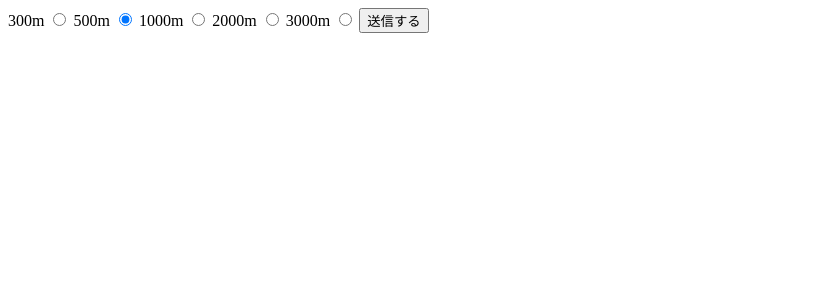
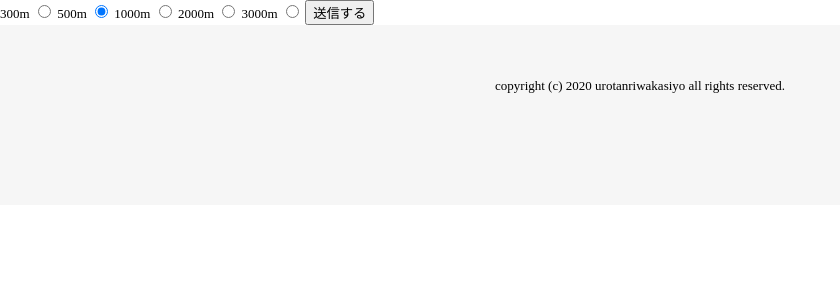
Before and after one commit to ry-2456/Restaurant_Searcher_Using_Gurunabi_API, a Flask app: page /gnavi in a window 1280 px wide. Shown: the top 300 px of the page, without its empty margins (0-840 px from the left). Run offline with Flask 2, Linux system fonts and the light colour scheme; parts of the project's set-up code (start-up, migrations or seed data) failed here and were passed over.

Commit message:
[add]Add rought footer
とりあえずのfooterを追加した

```diff
--- /dev/null
+++ b/rest_searcher/static/css/footer.css
@@ -0,0 +1,7 @@
+footer {
+  width: 100%;
+  height: 100px;
+  text-align: center;
+  padding: 40px 0px;
+  background-color: #f6f6f6;
+}
--- /dev/null
+++ b/rest_searcher/static/css/main.css
@@ -0,0 +1,4 @@
+body {
+  margin: 0;
+  font-size: 13px;
+}
--- a/rest_searcher/templates/layout.html
+++ b/rest_searcher/templates/layout.html
@@ -1,13 +1,27 @@
 <!DOCTYPE html>
 <html>
   <head>
-  <title>{{ title }}</title>
-  <script src="{{ url_for('static', filename='js/jquery-3.5.1.min.js') }}"></script>
-  <script src="{{ url_for('static', filename='js/get-current-position.js') }}" type="text/javascript"></script>
+    <title>{{ title }}</title>
+    <link rel="stylesheet" href="{{ url_for('static', filename='css/header.css') }}">
+    <link rel="stylesheet" href="{{ url_for('static', filename='css/footer.css') }}">
+    <link rel="stylesheet" href="{{ url_for('static', filename='css/main.css') }}">
+    <!-- jQueryの読み込み -->
+    <script src="{{ url_for('static', filename='js/jquery-3.5.1.min.js') }}"></script>
+    <!-- 現在位置を取得するjsの読み込み -->
+    <script src="{{ url_for('static', filename='js/get-current-position.js') }}" type="text/javascript"></script>
   </head>
 
   <body>
+  <header>
+  </header>
+
+
     {% block body %}
     {% endblock %}
+
+  <footer>
+    <p>copyright (c) 2020 urotanriwakasiyo all rights reserved.</p>
+  </footer>
+
   </body>
 </html>
```
Also changed, not shown: rest_searcher/static/css/header.css (added).
